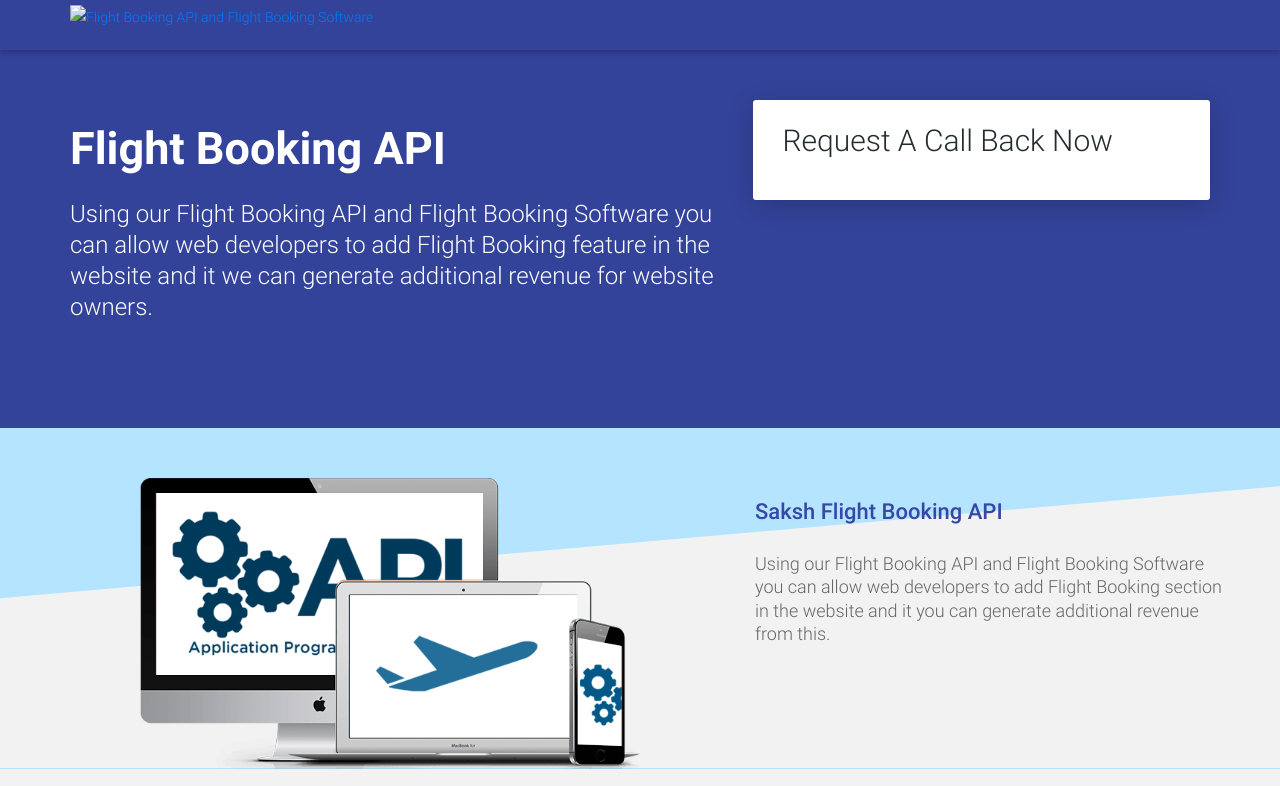
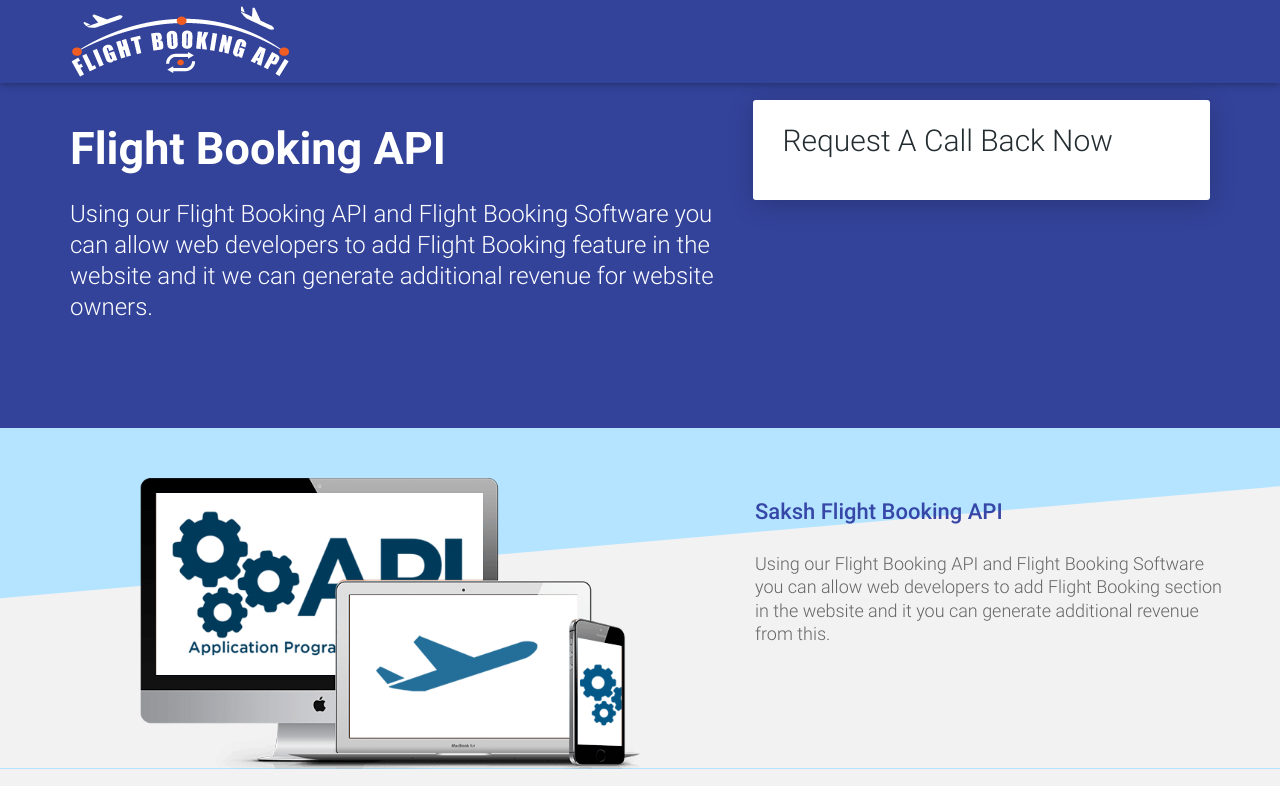
Before and after one commit to sakshstore/flight-booking-api-portal-live, a plain HTML site: page index.html in a window 1280 px wide. Shown: the top 786 px of the page. Drawn offline with Linux system fonts and the light colour scheme; a script that the page names is missing; files whose address does not match are found by name.

Commit message:
Update index.html

```diff
--- a/index.html
+++ b/index.html
@@ -56,7 +56,7 @@
 				<!--<h2 style="color:white;font-size:15px;margin-left:15px">Flight Booking  API</h2>-->
 
 				  <a class="" href="/">
-    <img style="padding:5px 0"; src="Flight-Booking-sotware.png"   alt="Flight Booking API and Flight Booking  Software ">
+    <img style="padding:5px 0"; src="Flight-Booking-software.png"   alt="Flight Booking API and Flight Booking  Software ">
 
   </a>
 
```
